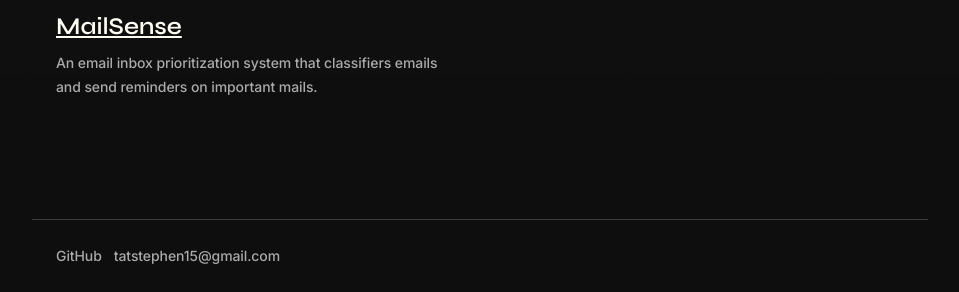
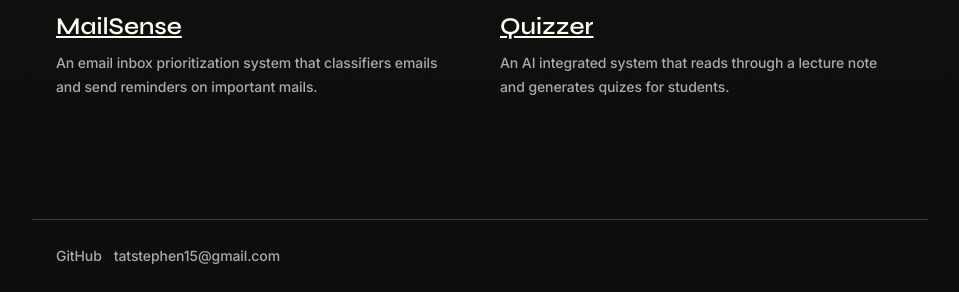
Before and after one commit to tatstephenweb/tat, a Flask app: page /works in a window 1280 px wide. Shown: the part 724-1016 px from the top of the page, without its empty margins (160-1119 px from the left). Run offline with Flask 3, Linux system fonts and the light colour scheme; some libraries are stand-ins or nearby versions.

Commit message:
Add Job 1 section for Quizzer project

```diff
--- a/templates/works.html
+++ b/templates/works.html
@@ -72,7 +72,20 @@
           </div>
         </div>
 
-
+        <!-- Job 1 -->
+        <div class="flex gap-5" data-animate>
+          <div class="pb-2 flex-1">
+            <a href="https://note-to-quiz-1.onrender.com/">
+              <div class="w-full h-40 rounded-lg overflow-hidden">
+              <img src="{{ url_for('static', filename='images/IMG_1396.png')}}" alt="Tat Stephen" class="w-full h-full object-cover" />
+              </div>
+            </a>
+            <div class="mt-3 flex flex-col sm:flex-row sm:items-center justify-between gap-1 mb-1">
+              <a href="https://note-to-quiz-1.onrender.com/" class="font-display font-600 text-xl md:text-2xl underline">Quizzer</a>
+            </div>
+            <p class="text-muted mt-2 text-x1 leading-relaxed">An AI integrated system that reads through a lecture note and generates quizes for students.</p>
+          </div>
+        </div>
       </div>
 
   </section>
```
